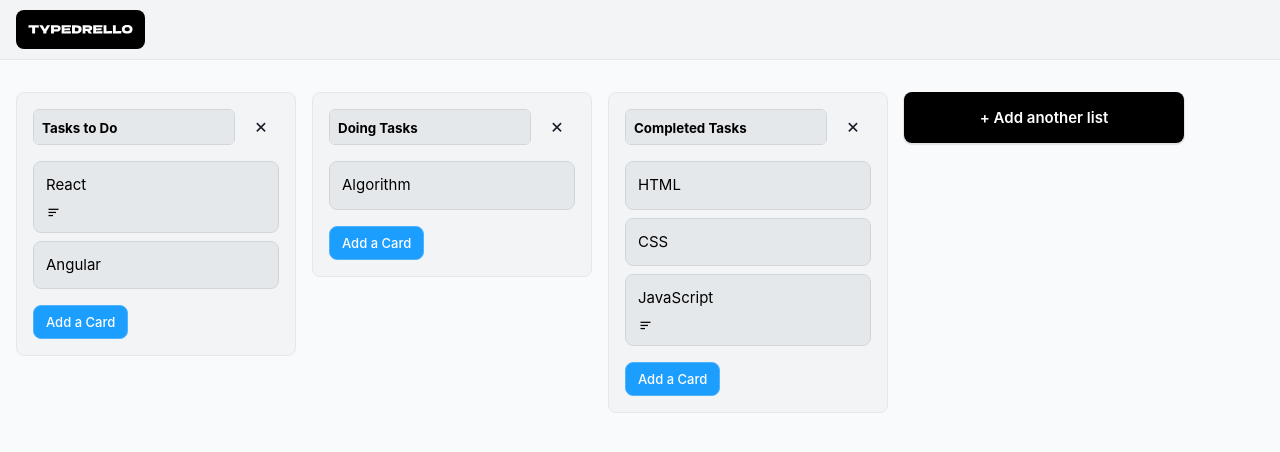
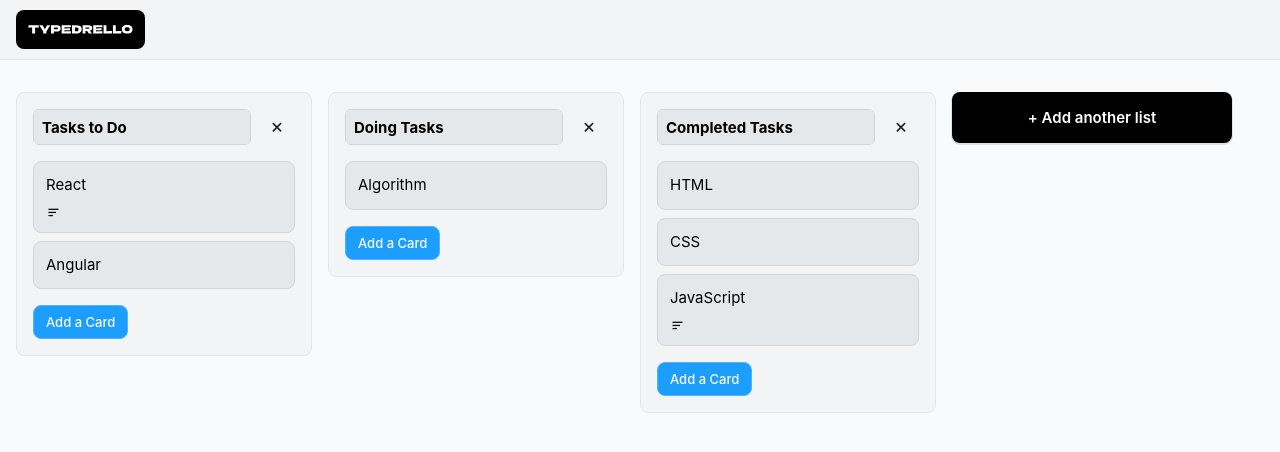
Before and after one commit to olhkyle/typedrello, a website built with Vite: page index.html in a window 1280 px wide. Built offline with nearby package versions, Linux system fonts and the light colour scheme; a web font is replaced by a local one.

Commit message:
style : change font-size of '.list-item-title' element

```diff
--- a/src/styles/components/flow.css
+++ b/src/styles/components/flow.css
@@ -36,12 +36,13 @@
 				.list-item-title {
 					padding: 6px 8px;
 					width: 100%;
+					max-height: 256px;
 					min-height: 36px;
-					max-height: 256px;
 					height: 36px;
 					line-height: 24px;
 					background-color: var(--grey200);
 					border: 1px solid var(--grey300);
+					font-size: var(--fz-p);
 					font-weight: var(--fw-bold);
 					border-radius: var(--radius-xs);
 					color: var(--black);
```
